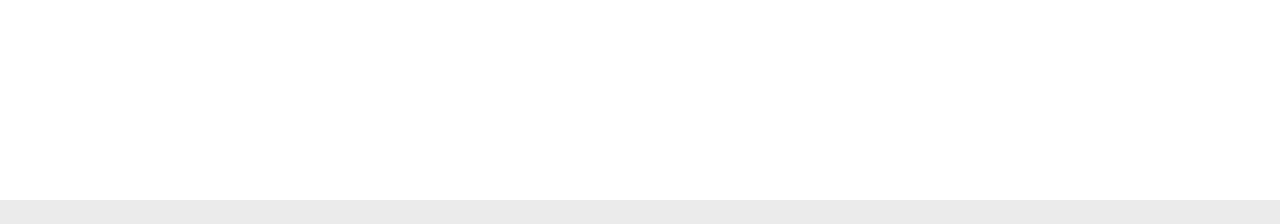
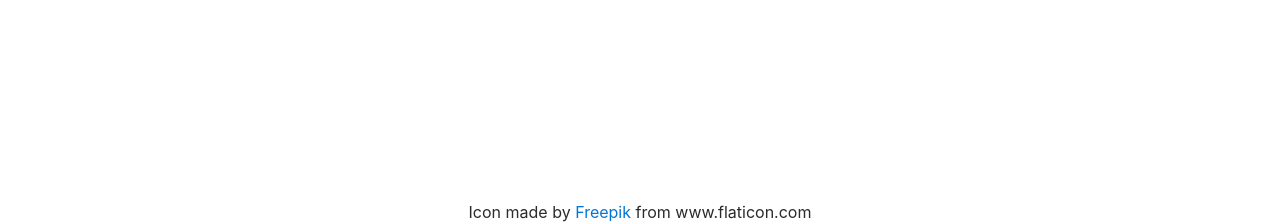
Before and after one commit to Alexandre-Moreau/projet-s6, a PHP site: page / in a window 1280 px wide. Shown: the part 656-880 px from the top of the page. Before the commit the page ends 856 px from the top, so only its background shows below. Run offline with PHP 8.4, Linux system fonts and the light colour scheme.

Commit message:
ajout icone + titre

```diff
--- a/css/main.css
+++ b/css/main.css
@@ -21,3 +21,7 @@ object{
 div .onto{
 	width: 33%;
 }
+
+footer{
+	text-align:center;
+}
--- a/views/footer.php
+++ b/views/footer.php
@@ -1,6 +1,6 @@
 	</div>
-		<footer>
-
+		<footer style="text-align:center;">
+			Icon made by <a href="https://www.flaticon.com/authors/freepik" target="_blank">Freepik</a> from www.flaticon.com
 		</footer>
 	</body>
 	</html>
--- a/views/header.php
+++ b/views/header.php
@@ -1,6 +1,10 @@
 <!DOCTYPE html>
 <html>
 	<head>
+		<title>BTG</title>
+		<link rel="shortcut icon" type="image/png" href="./images/favicon.png"/>
+		<!-- https://www.flaticon.com/packs/space-3 -->
+
 		<!-- jQuery -->
 		<script src="lib/jquery/jquery-3.3.1.min.js"></script>
 
```
Also changed, not shown: images/favicon.png (added).
